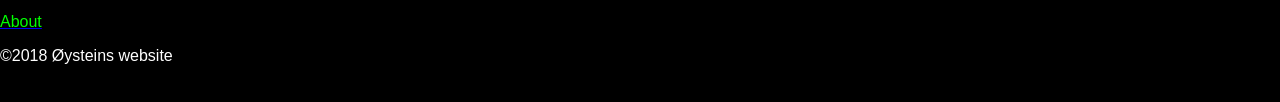
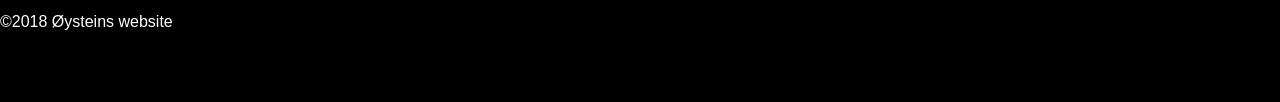
Before and after one commit to Oyst1/webpage, a plain HTML site: page index.html in a window 1280 px wide. Shown: the part 584-686 px from the top of the page. Drawn offline with Linux system fonts and the light colour scheme.

Commit message:
Update index.html

```diff
--- a/index.html
+++ b/index.html
@@ -39,9 +39,6 @@
 	</ol>
 </p>
 
-<p>
-	<a href="about.html"><span style="color: rgb(0, 255, 0">About</span></a>
-</p>
 	<footer>©2018 Øysteins website</footer>
 </body>
 </html>
```
